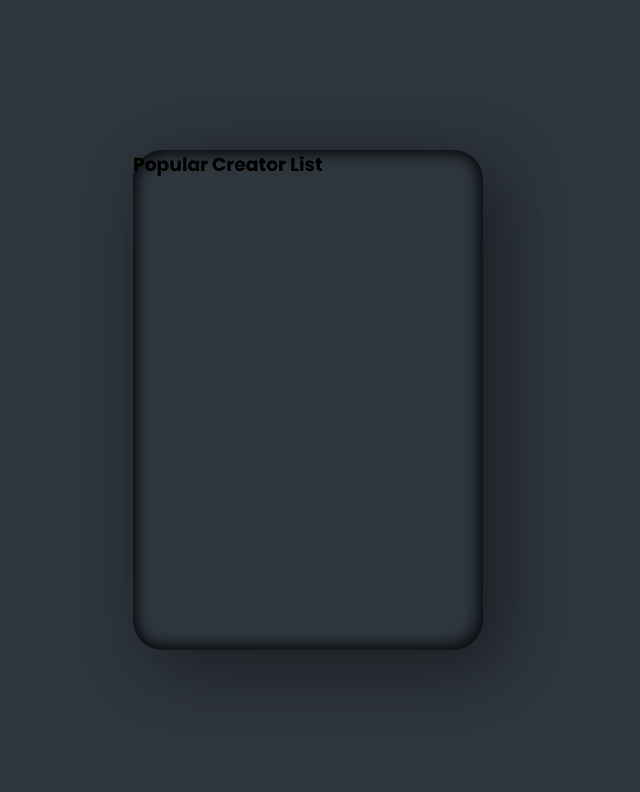
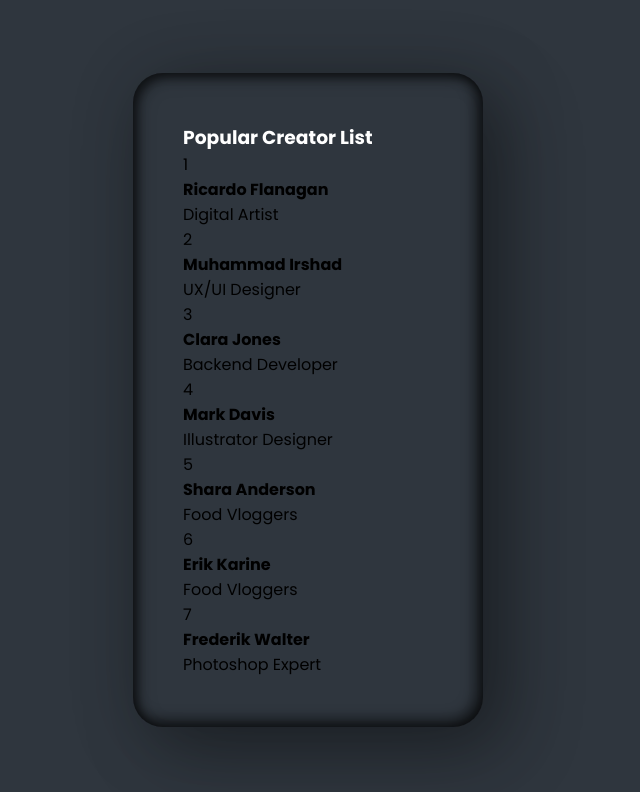
Before and after one commit to FtobarV64/ClaymorphismOT, a plain HTML site: page index.html in a window 1280 px wide. Shown: the whole page, without its empty margins (332-972 px from the left). Drawn offline with Linux system fonts and the light colour scheme.

Commit message:
Creator list commit

```diff
--- a/assets/css/style.css
+++ b/assets/css/style.css
@@ -1,18 +1,16 @@
 /* 1.- Imports fonts from google fonts: Poppins normal from 200 to 900 */
-@import url('https://fonts.googleapis.com/css2?family=Poppins:wght@200;300;400;500;600;700;800;900&display=swap');
+@import url("https://fonts.googleapis.com/css2?family=Poppins:wght@200;300;400;500;600;700;800;900&display=swap");
 
 /* 2.- Set page */
-*
-{
+* {
   margin: 0;
   padding: 0;
   box-sizing: border-box;
-    font-family: 'Poppins', sans-serif;
+  font-family: "Poppins", sans-serif;
 }
 
 /* 3.- Style to body */
-body
-{
+body {
   display: flex;
   justify-content: center;
   align-items: center;
@@ -21,16 +19,22 @@ body
 }
 
 /* 4.- Style to class .container */
-.container
-{
+.container {
   position: relative;
   width: 350px;
   min-height: 500px;
   background: #2f363e;
   border-radius: 30px;
+  padding: 50px;
   box-shadow: 25px 25px 75px rgba(0, 0, 0, 0.25),
-    10px 10px 70px rgba(0, 0, 0, 0.25),
-    inset 5px 5px 10px rgba(0, 0, 0, 0.5),
+    10px 10px 70px rgba(0, 0, 0, 0.25), inset 5px 5px 10px rgba(0, 0, 0, 0.5),
     inset 5px 5px 20px rgba(0, 0, 0, 0.2),
     inset -5px -5px 15px rgba(0, 0, 0, 0.75);
 }
+
+/* 5.- Style to .container h3 */
+.container h3 {
+    color: #fff;
+    font-weight: 700;
+    font-size: 1.em;
+}
--- a/index.html
+++ b/index.html
@@ -13,6 +13,62 @@ link video: https://www.youtube.com/watch?v=Ao-bepemF8A -->
 <body>
     <div class="container">
         <h3>Popular Creator List</h3>
+        <div class="list">
+            <div class="rank"><span>1</span></div>
+            <div class="creator">
+                <h4>Ricardo Flanagan</h4>
+                <p>Digital Artist</p>
+            </div>
+        </div>
+
+        <div class="list">
+            <div class="rank"><span>2</span></div>
+            <div class="creator">
+                <h4>Muhammad Irshad</h4>
+                <p>UX/UI Designer</p>
+            </div>
+        </div>
+
+        <div class="list">
+            <div class="rank"><span>3</span></div>
+            <div class="creator">
+                <h4>Clara Jones</h4>
+                <p>Backend Developer</p>
+            </div>
+        </div>
+
+        <div class="list">
+            <div class="rank"><span>4</span></div>
+            <div class="creator">
+                <h4>Mark Davis</h4>
+                <p>Illustrator Designer</p>
+            </div>
+        </div>
+
+        <div class="list">
+            <div class="rank"><span>5</span></div>
+            <div class="creator">
+                <h4>Shara Anderson</h4>
+                <p>Food Vloggers</p>
+            </div>
+        </div>
+
+        <div class="list">
+            <div class="rank"><span>6</span></div>
+            <div class="creator">
+                <h4>Erik Karine</h4>
+                <p>Food Vloggers</p>
+            </div>
+        </div>
+
+        <div class="list">
+            <div class="rank"><span>7</span></div>
+            <div class="creator">
+                <h4>Frederik Walter</h4>
+                <p>Photoshop Expert</p>
+            </div>
+        </div>
+
     </div>
 
 <!-- Link script.js -->
```
Lines whose indentation alone changed are shown as unchanged.
